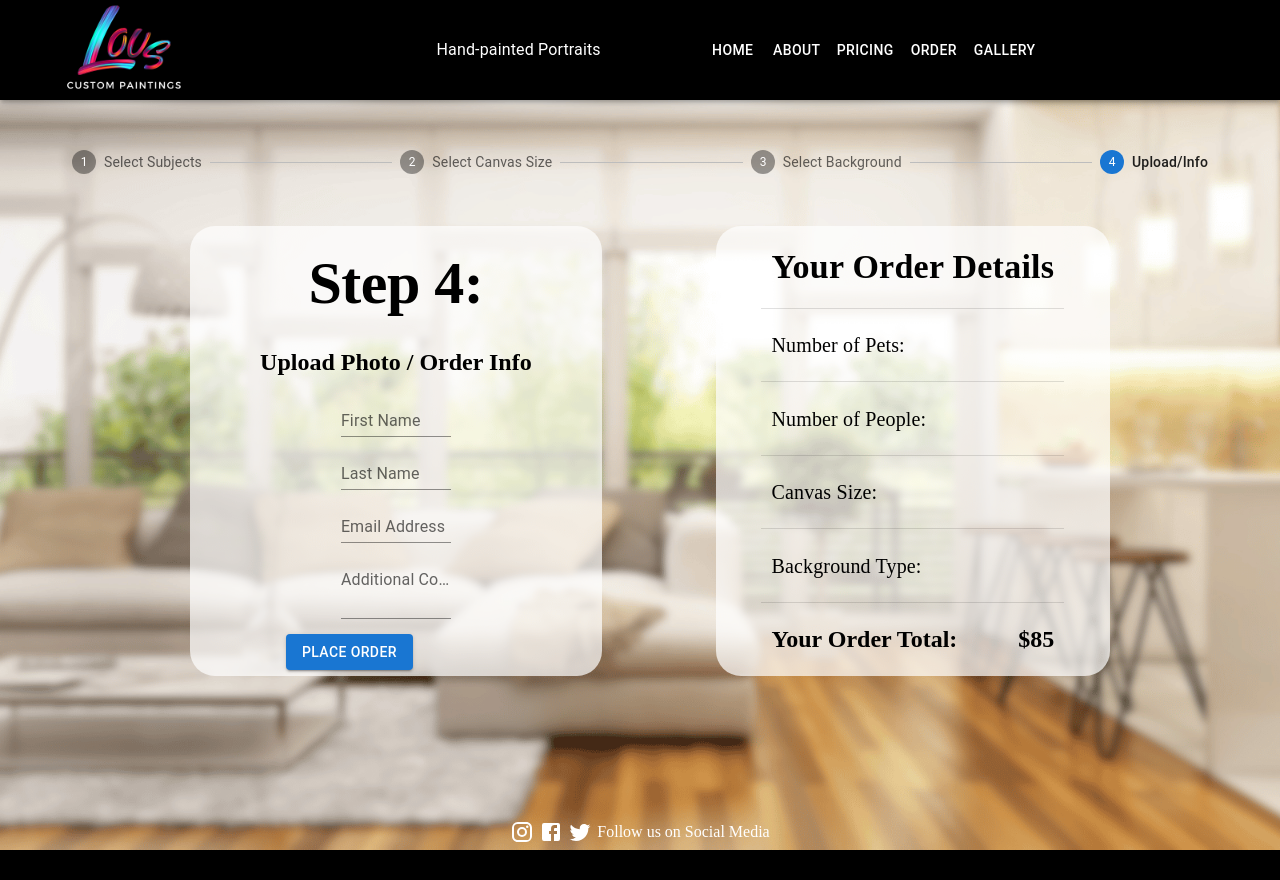
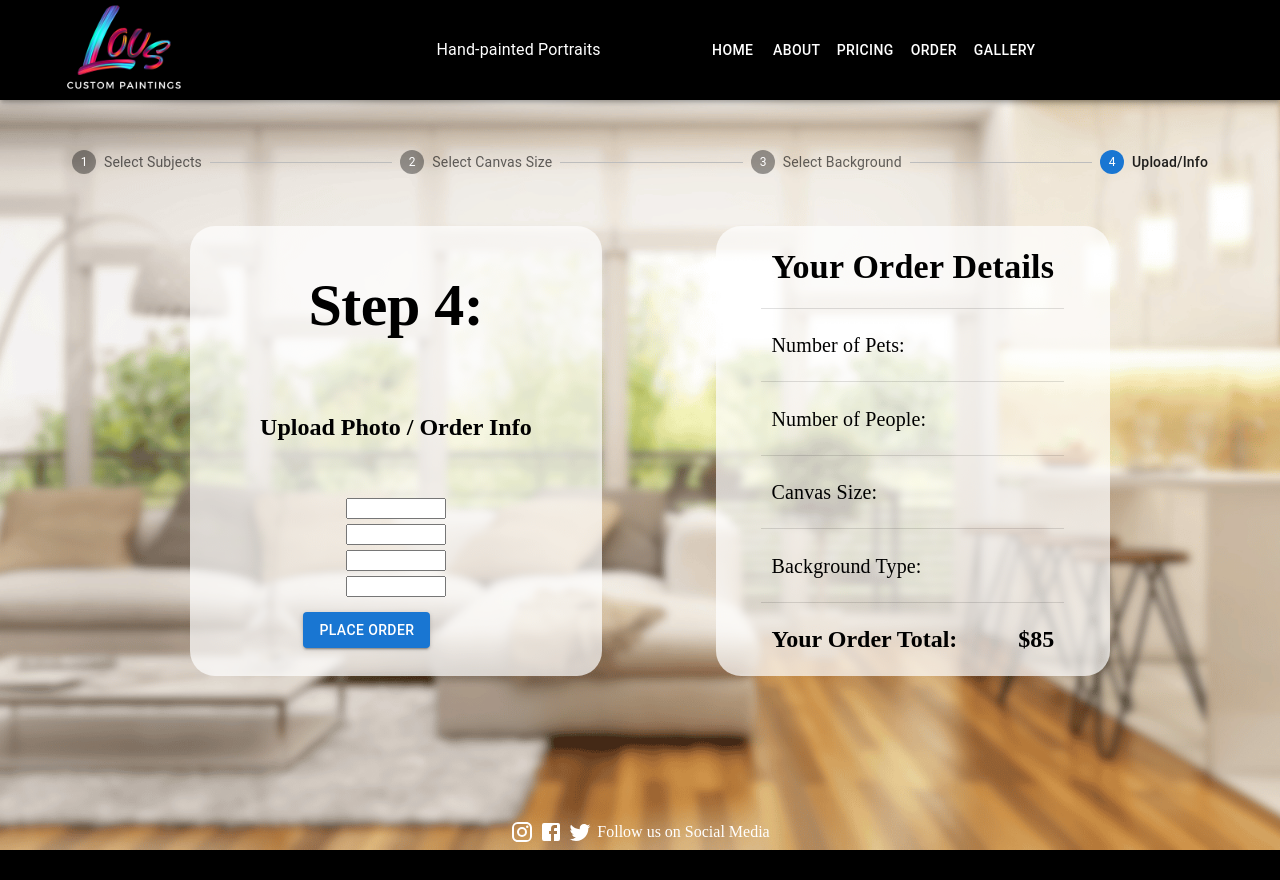
Before and after one commit to Matt-Hauser/LousPaintings, a Next.js app: page /order/stepfour in a window 1280 px wide. Built offline with nearby package versions, Linux system fonts and the light colour scheme.

Commit message:
fixed form nonsense

```diff
--- a/pages/order/stepfour.js
+++ b/pages/order/stepfour.js
@@ -305,41 +305,47 @@ export default function Step4() {
                 marginBottom: "15px",
               }}
             >
-              <input
+              {/* <input
                 type="hidden"
-                value={[
+                name="orderDetails"
+                id="orderDetails"
+                value={
                   petsContextValue,
                   peopleContextValue,
                   bGContext,
                   canvasContextValue,
-                ]}
-              ></input>
+                }
+              ></input> */}
 
-              <TextField
+              <input
                 style={{ width: "50%", flexBasis: "51%" }}
                 id="standard-basic"
-                label="First Name"
-                variant="standard"
+                name="firstname"
+                // label="First Name"
+                // variant="standard"
               />
-              <TextField
+              <input
                 style={{ width: "50%", flexBasis: "51%" }}
                 id="standard-basic"
-                label="Last Name"
-                variant="standard"
+                name="lastname"
+                // label="Last Name"
+                // variant="standard"
               />
-              <TextField
+              <input
                 style={{ width: "50%", flexBasis: "51%" }}
                 id="standard-basic"
-                label="Email Address"
-                variant="standard"
+                name="email"
+                // label="Email Address"
+                // variant="standard"
               />
-              <TextField
+              <input
                 style={{ margin: "0px", width: "50%", flexBasis: "51%" }}
                 id="standard-basic"
-                label="Additional Comments"
-                variant="standard"
-                multiline
-                rows={2}
+                name="comments"
+                // label="Additional Comments"
+                // variant="standard"
+                // multiline
+                // rows={2}
               />
             </div>
 
```
Also changed, not shown: 1 other file (tests, documents, lock files or other folders).
